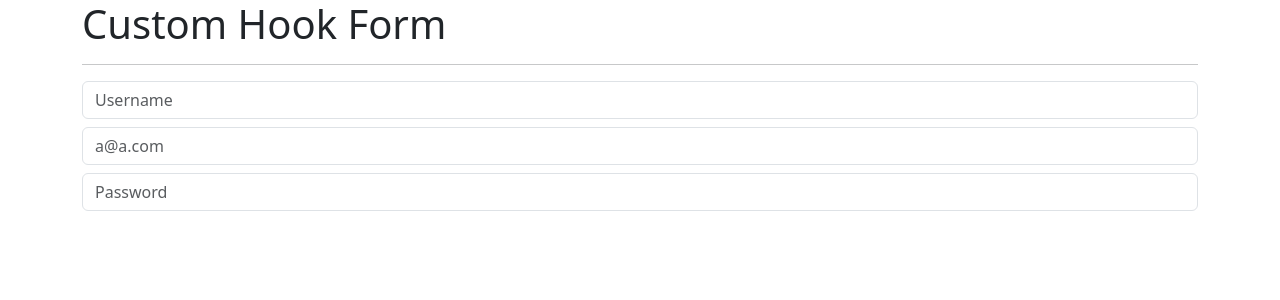
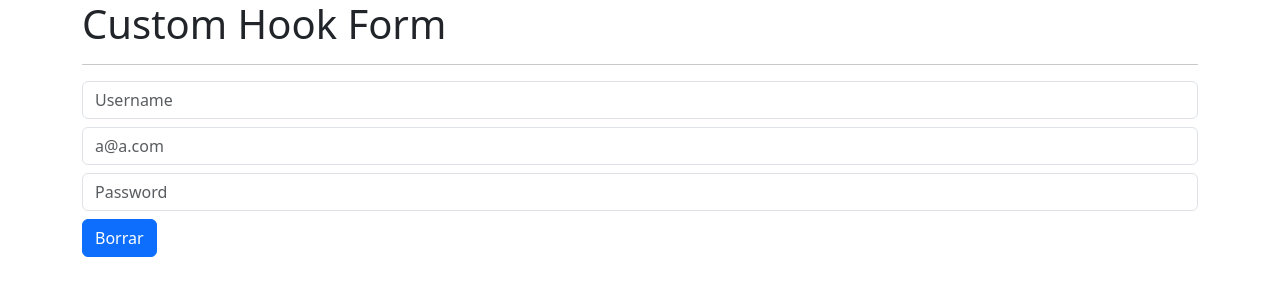
Before and after one commit to AAGuedes/react-hooks, a React (Vite) app: page / in a window 1280 px wide. Shown: the top 300 px of the page. Built offline with nearby package versions, Linux system fonts and the light colour scheme.

Commit message:
Tarea - Implementar funcionalidad de Reset

```diff
--- a/src/02-useEffect/FormWithCustomHook.jsx
+++ b/src/02-useEffect/FormWithCustomHook.jsx
@@ -3,13 +3,11 @@
 
 export const FormWithCustomHook = () => {
 
-    const { username, email, password, onInputChange } = useForm({
+    const { username, email, password, onInputChange, onResetForm } = useForm({
         username: '',
         email: '',
         password: ''
     })
-
-    // const { username, email, password } = formState;
 
     return (
         <>
@@ -39,6 +37,13 @@
                 value={password}
                 onChange={onInputChange}
             />
+
+            <button
+                onClick={onResetForm}
+                className="btn btn-primary mt-2"
+            >
+                Borrar
+            </button>
         </>
     )
 }
--- a/src/hooks/useForm.js
+++ b/src/hooks/useForm.js
@@ -14,9 +14,14 @@
         });
     }
 
+    const onResetForm = () => {
+        setFormState(initialForm);
+    }
+
     return {
         ...formState,
         formState,
-        onInputChange
+        onInputChange,
+        onResetForm,
     }
 }
```
